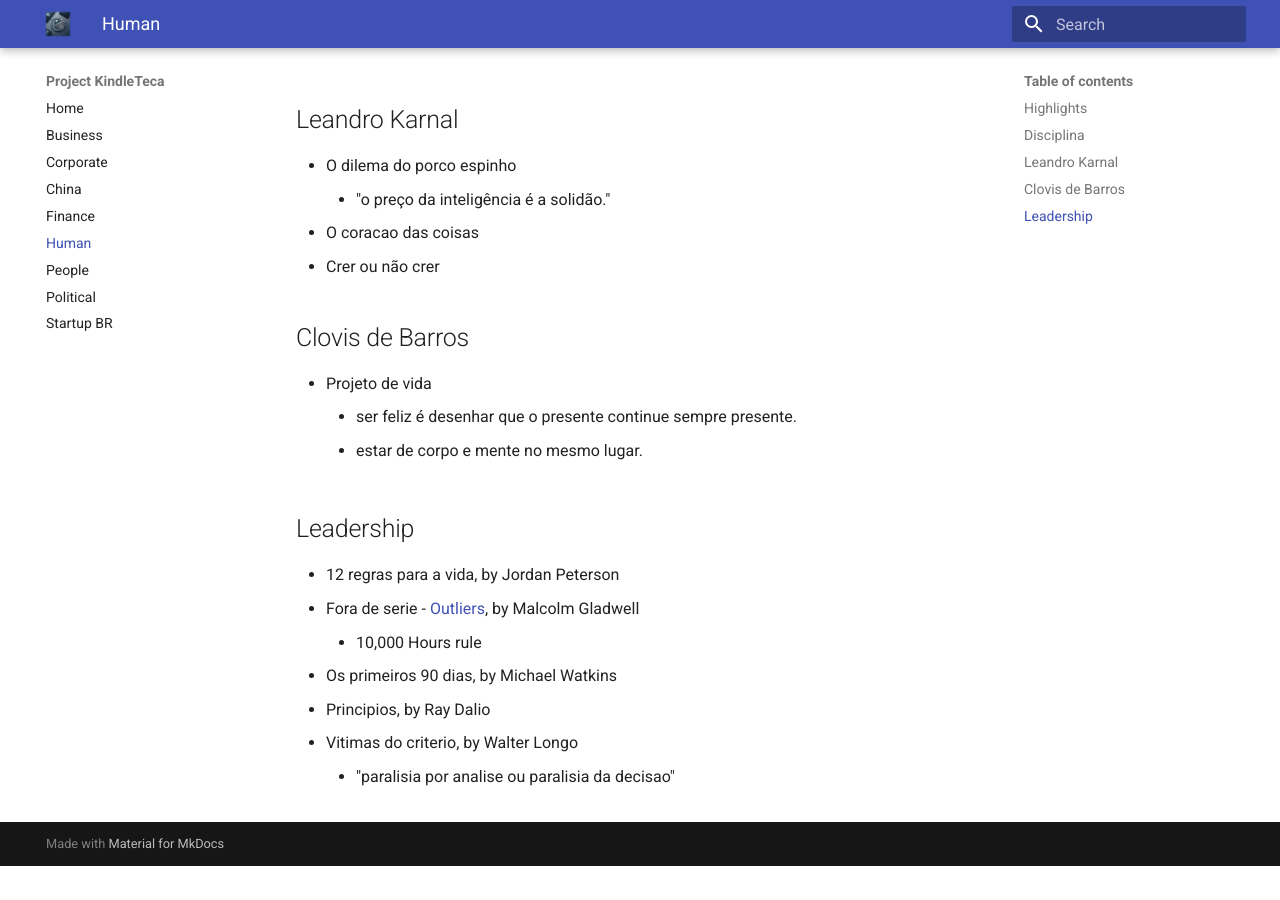
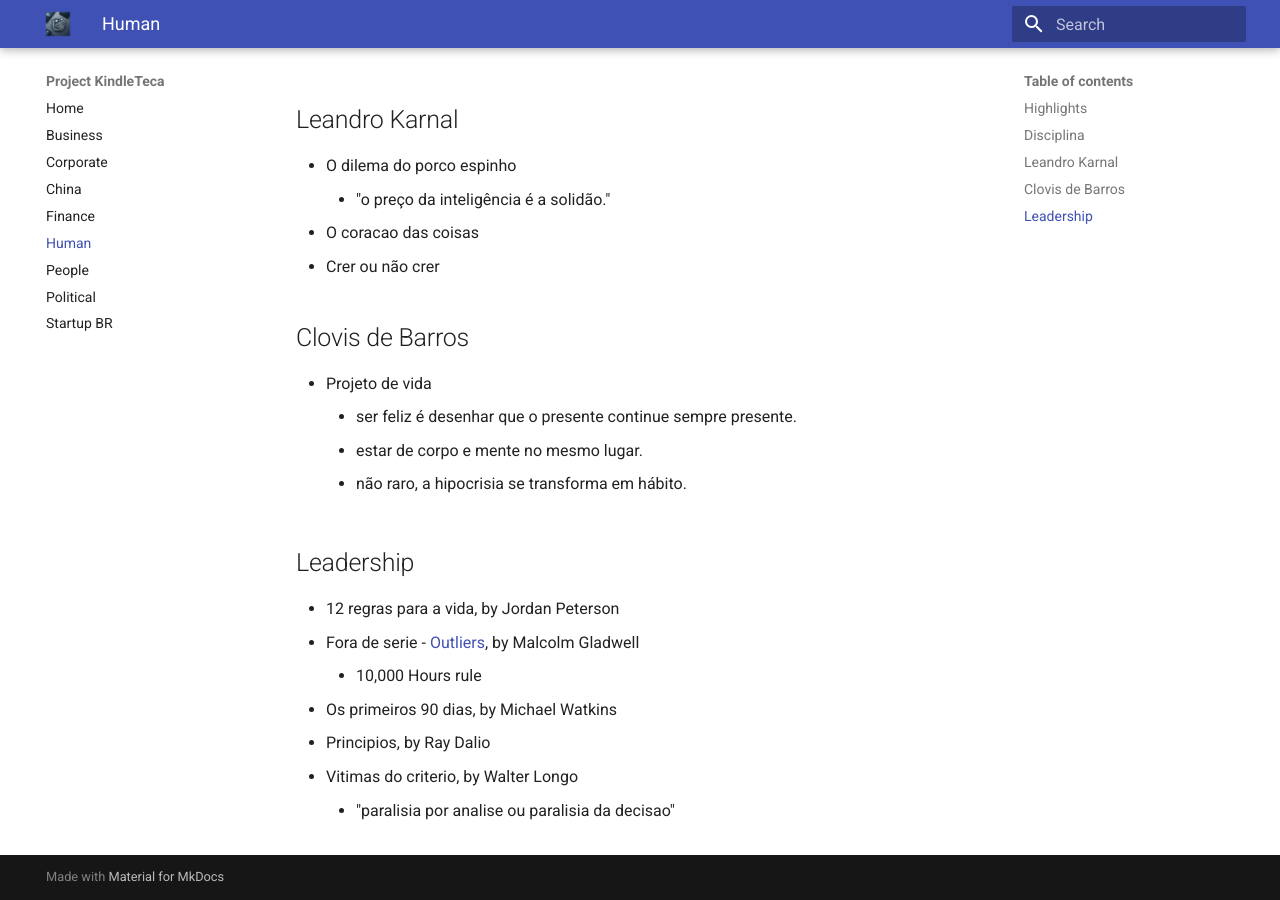
Before and after one commit to renatobrf/kindle-teca, an MkDocs documentation site: the page built from docs/human.md, in a window 1280 px wide and 900 px high, scrolled down 1176 px. Built offline with MkDocs 1.6.1 and Material for MkDocs 9.7.7, drawn with Linux system fonts in a browser that asks for light colours; before the commit the page ends 2042 px from its top, so only the background shows below that.

Commit message:
Update human.md

```diff
--- a/docs/human.md
+++ b/docs/human.md
@@ -37,6 +37,7 @@
 - Projeto de vida
     - ser feliz é desenhar que o presente continue sempre presente.
     - estar de corpo e mente no mesmo lugar.
+    - não raro, a hipocrisia se transforma em hábito.
 
 ## Leadership
 - 12 regras para a vida, by Jordan Peterson
```
